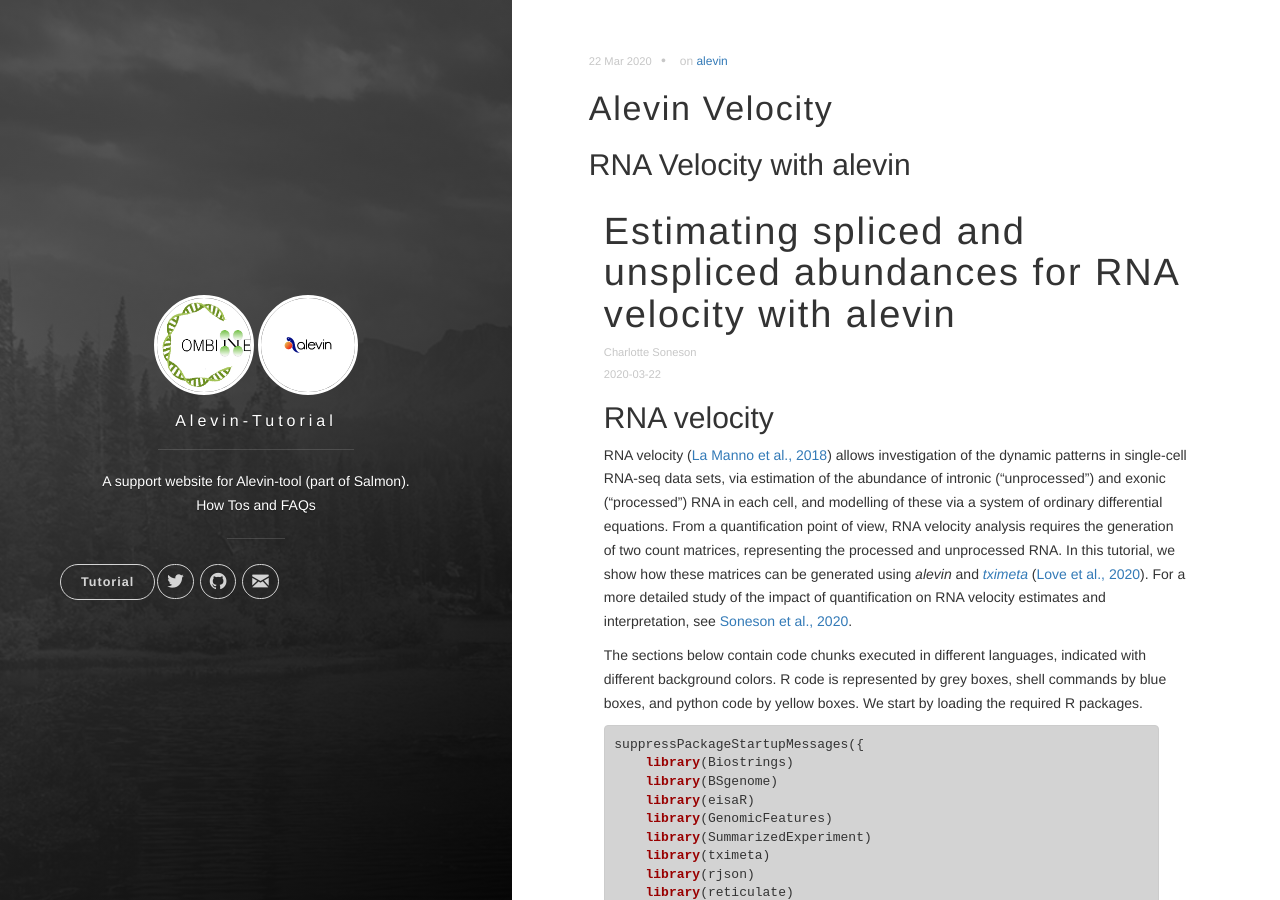
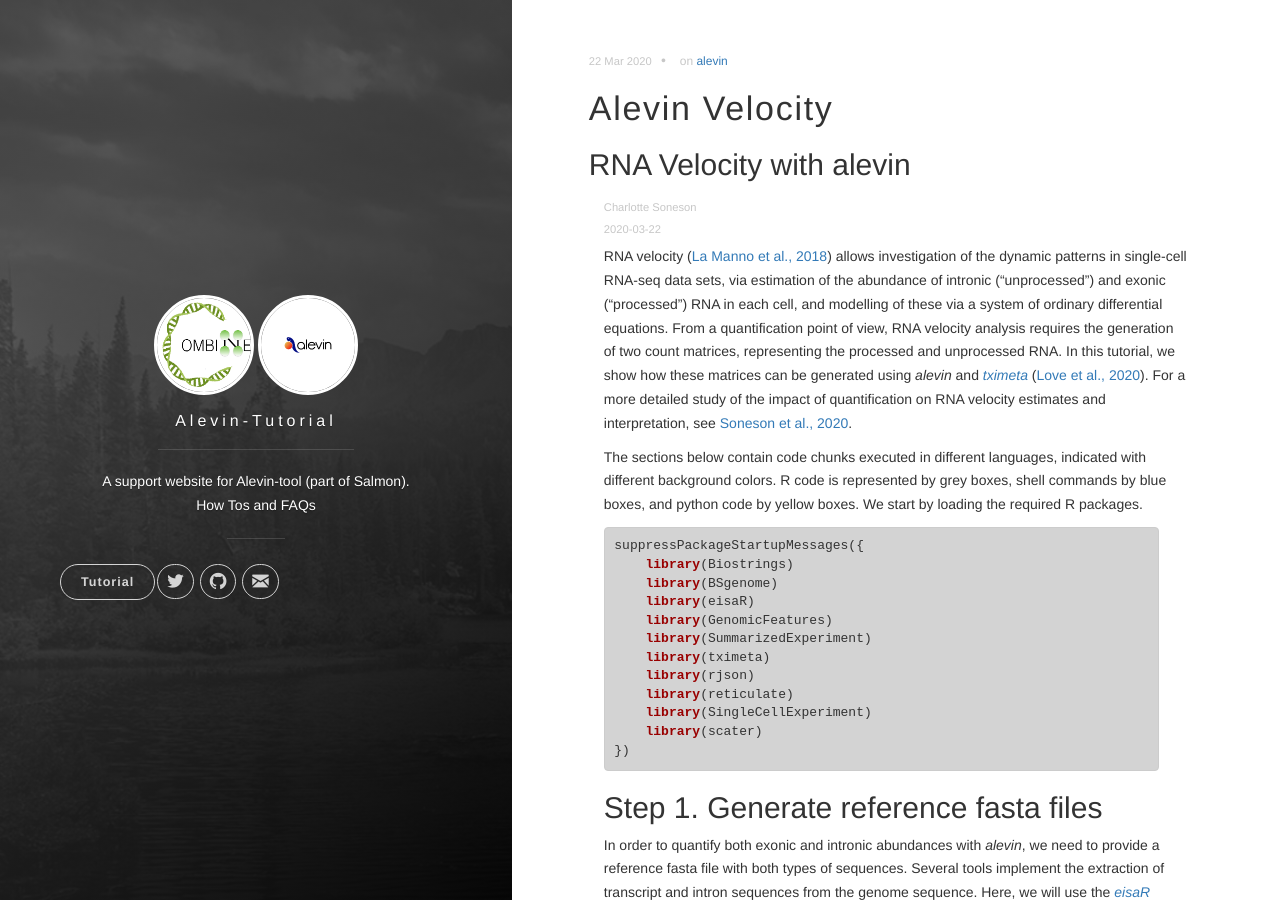
Before and after one commit to COMBINE-lab/alevin-tutorial, a Jekyll site: the page built from docs/_posts/2020-22-03-alevin-velocity.md, in a window 1280 px wide and 900 px high. Built offline with Jekyll 4.4.1, drawn with Linux system fonts in a browser that asks for light colours.

Commit message:
Update velocity.html

```diff
--- a/docs/_includes/velocity.html
+++ b/docs/_includes/velocity.html
@@ -361,7 +361,7 @@ summary {
 
 
 
-<h1 class="title toc-ignore">Estimating spliced and unspliced abundances for RNA velocity with alevin</h1>
+
 <h4 class="author">Charlotte Soneson</h4>
 <h4 class="date">2020-03-22</h4>
 
@@ -380,7 +380,7 @@ background-color: #c8defa
 }
 </style>
 <div id="rna-velocity" class="section level2">
-<h2>RNA velocity</h2>
+
 <p>RNA velocity (<a href="https://www.nature.com/articles/s41586-018-0414-6">La Manno et al., 2018</a>) allows investigation of the dynamic patterns in single-cell RNA-seq data sets, via estimation of the abundance of intronic (“unprocessed”) and exonic (“processed”) RNA in each cell, and modelling of these via a system of ordinary differential equations. From a quantification point of view, RNA velocity analysis requires the generation of two count matrices, representing the processed and unprocessed RNA. In this tutorial, we show how these matrices can be generated using <em>alevin</em> and <a href="https://bioconductor.org/packages/tximeta/"><em>tximeta</em></a> (<a href="https://journals.plos.org/ploscompbiol/article?id=10.1371/journal.pcbi.1007664">Love et al., 2020</a>). For a more detailed study of the impact of quantification on RNA velocity estimates and interpretation, see <a href="https://www.biorxiv.org/content/10.1101/2020.03.13.990069v1">Soneson et al., 2020</a>.</p>
 <p>The sections below contain code chunks executed in different languages, indicated with different background colors. R code is represented by grey boxes, shell commands by blue boxes, and python code by yellow boxes. We start by loading the required R packages.</p>
 <pre class="r rchunk"><code>suppressPackageStartupMessages({
```
